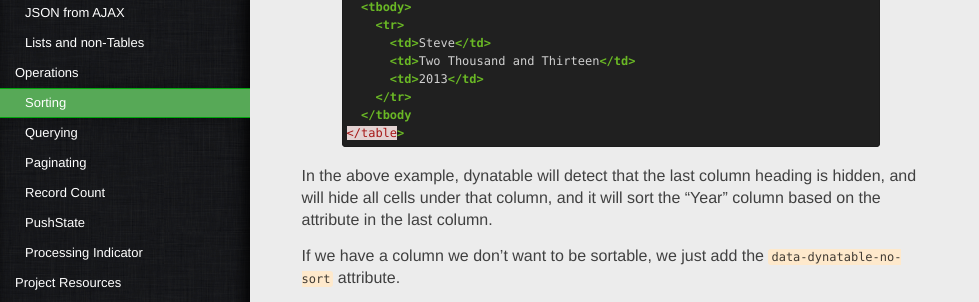
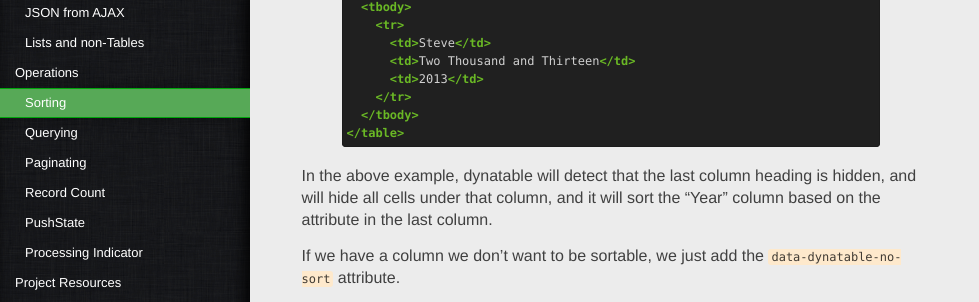
Before and after one commit to alfajango/alfajango.github.com, a Jekyll site: the page built from _posts/2012-01-09-dynatable.md, in a window 1280 px wide and 900 px high, scrolled down 7469 px. Shown: the part 152-454 px from the top of the window, without its empty margins (0-979 px from the left). Built offline with Jekyll 4.4.1, drawn with Linux system fonts in a browser that asks for light colours; Markdown is read by kramdown in place of the engine named in the settings.

Commit message:
Fixed typo in dynatable docs.

```diff
--- a/_posts/2012-01-09-dynatable.md
+++ b/_posts/2012-01-09-dynatable.md
@@ -1592,7 +1592,7 @@ column header to let dynatable know.
       <td>Two Thousand and Thirteen</td>
       <td>2013</td>
     </tr>
-  </tbody
+  </tbody>
 </table>
 {% endhighlight %}
 
```
